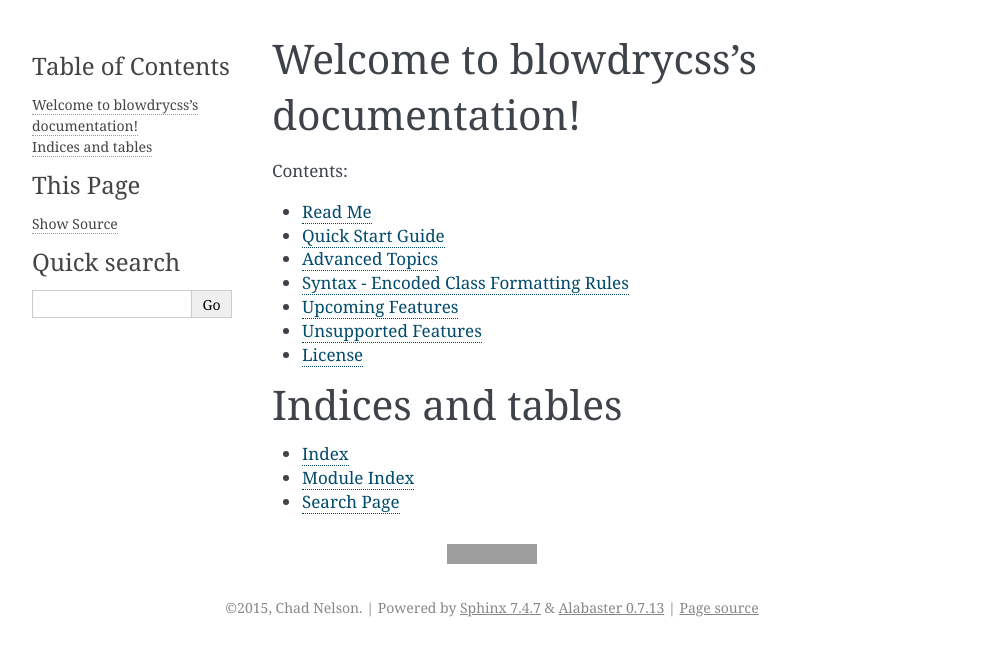
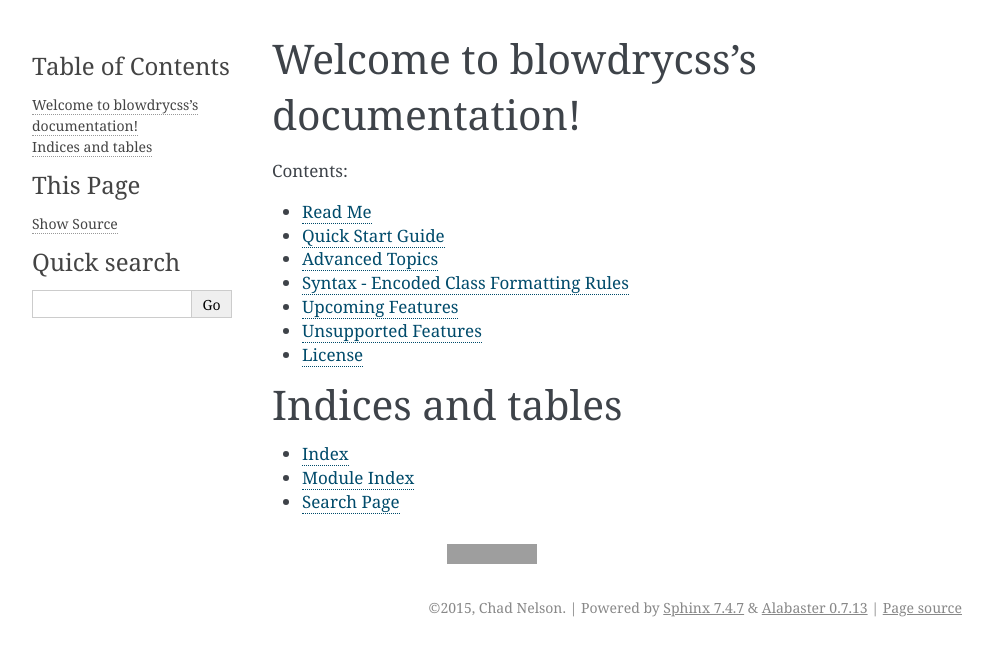
Before and after one commit to nueverest/blowdrycss, a Sphinx documentation site: the page built from docs/index.rst, in a window 1280 px wide. Shown: the top 656 px of the page, without its empty margins (148-1140 px from the left). Built offline with Sphinx 7.4.7, drawn with Linux system fonts in a browser that asks for light colours; grey boxes are pictures that could not be loaded.

Commit message:
layout.html override template now calls {{ super() }}

```diff
--- a/docs/_templates/layout.html
+++ b/docs/_templates/layout.html
@@ -15,8 +15,8 @@
 
 {# Override theme basic/layout.html #}
 {% block sidebarsearch %}
-{% include "searchbox.html" %}
-<a href="https://flattr.com/submit/auto?user_id=nueverest&url=https%3A%2F%2Fgithub.com%2Fnueverest%2Fblowdrycss" target="_blank"><img src="http://button.flattr.com/flattr-badge-large.png" alt="Flattr this" title="Flattr this" border="0"></a>
+    {{ super() }}
+    <a href="https://flattr.com/submit/auto?user_id=nueverest&url=https%3A%2F%2Fgithub.com%2Fnueverest%2Fblowdrycss" target="_blank"><img src="http://button.flattr.com/flattr-badge-large.png" alt="Flattr this" title="Flattr this" border="0"></a>
 {% endblock %}
 
 {# Override theme alabaster/layout.html #}
@@ -25,41 +25,5 @@
         <a href="https://flattr.com/submit/auto?user_id=nueverest&url=https%3A%2F%2Fgithub.com%2Fnueverest%2Fblowdrycss" target="_blank"><img src="http://button.flattr.com/flattr-badge-large.png" alt="Flattr this" title="Flattr this" border="0"></a>
     </div>
 
-    <div class="footer" style="text-align: center;">
-      {% if show_copyright %}&copy;{{ copyright }}.{% endif %}
-      {% if theme_show_powered_by|lower == 'true' %}
-      {% if show_copyright %}|{% endif %}
-      Powered by <a href="http://sphinx-doc.org/">Sphinx {{ sphinx_version }}</a>
-      &amp; <a href="https://github.com/bitprophet/alabaster">Alabaster {{ alabaster_version }}</a>
-      {% endif %}
-      {% if show_source and has_source and sourcename %}
-      {% if show_copyright or theme_show_powered_by %}|{% endif %}
-      <a href="{{ pathto('_sources/' + sourcename, true)|e }}"
-          rel="nofollow">{{ _('Page source') }}</a>
-      {% endif %}
-    </div>
-
-    {% if theme_github_banner|lower != 'false' %}
-    <a href="https://github.com/{{ theme_github_user }}/{{ theme_github_repo }}" class="github">
-        <img style="position: absolute; top: 0; right: 0; border: 0;" src="{{ pathto('_static/' ~ theme_github_banner, 1) if theme_github_banner|lower != 'true' else 'https://s3.amazonaws.com/github/ribbons/forkme_right_darkblue_121621.png' }}" alt="Fork me on GitHub"  class="github"/>
-    </a>
-    {% endif %}
-
-    {% if theme_analytics_id %}
-    <script type="text/javascript">
-
-      var _gaq = _gaq || [];
-      _gaq.push(['_setAccount', '{{ theme_analytics_id }}']);
-      _gaq.push(['_setDomainName', 'none']);
-      _gaq.push(['_setAllowLinker', true]);
-      _gaq.push(['_trackPageview']);
-
-      (function() {
-        var ga = document.createElement('script'); ga.type = 'text/javascript'; ga.async = true;
-        ga.src = ('https:' == document.location.protocol ? 'https://ssl' : 'http://www') + '.google-analytics.com/ga.js';
-        var s = document.getElementsByTagName('script')[0]; s.parentNode.insertBefore(ga, s);
-      })();
-
-    </script>
-    {% endif %}
+    {{ super() }}
 {% endblock %}
```
